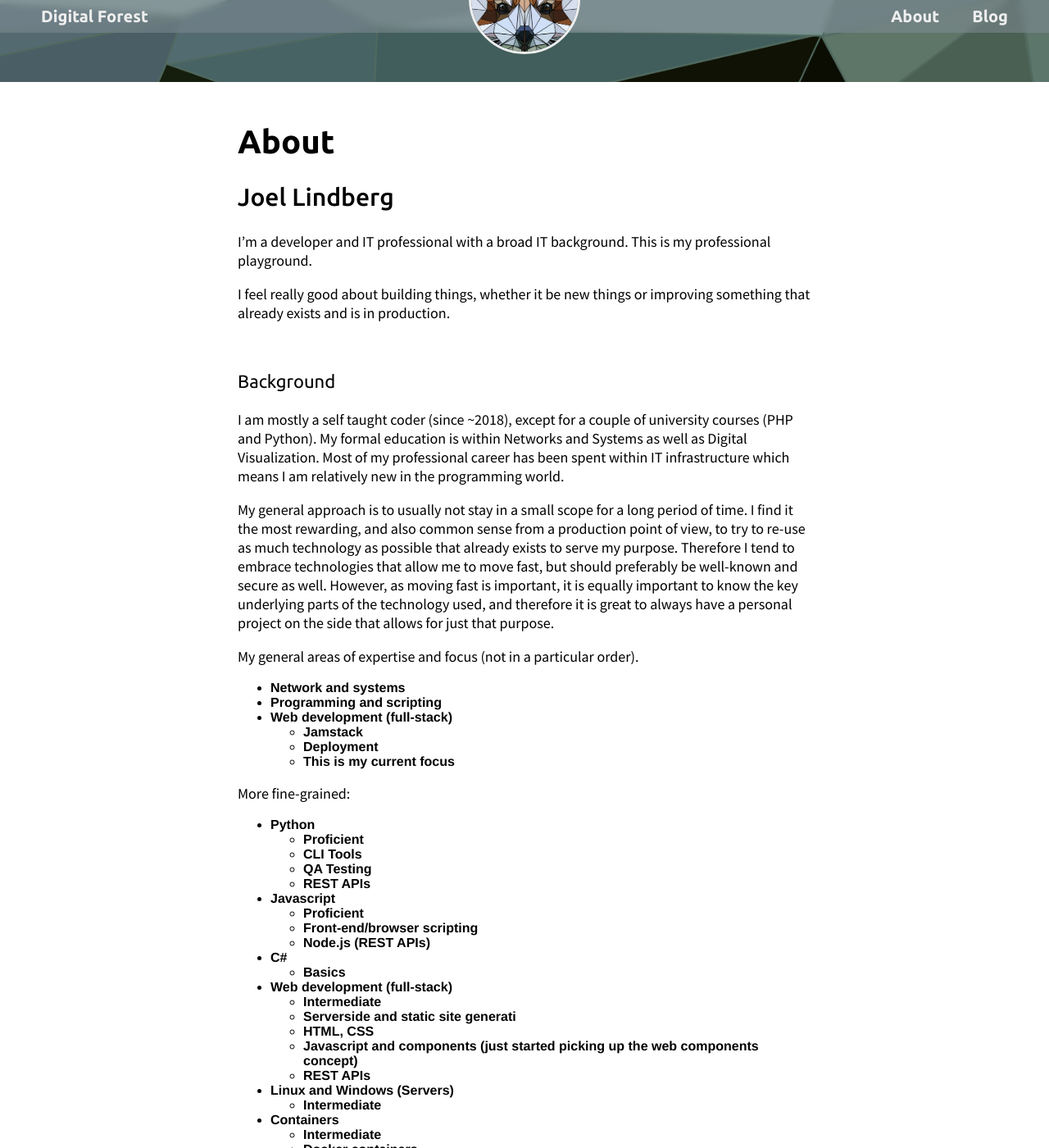
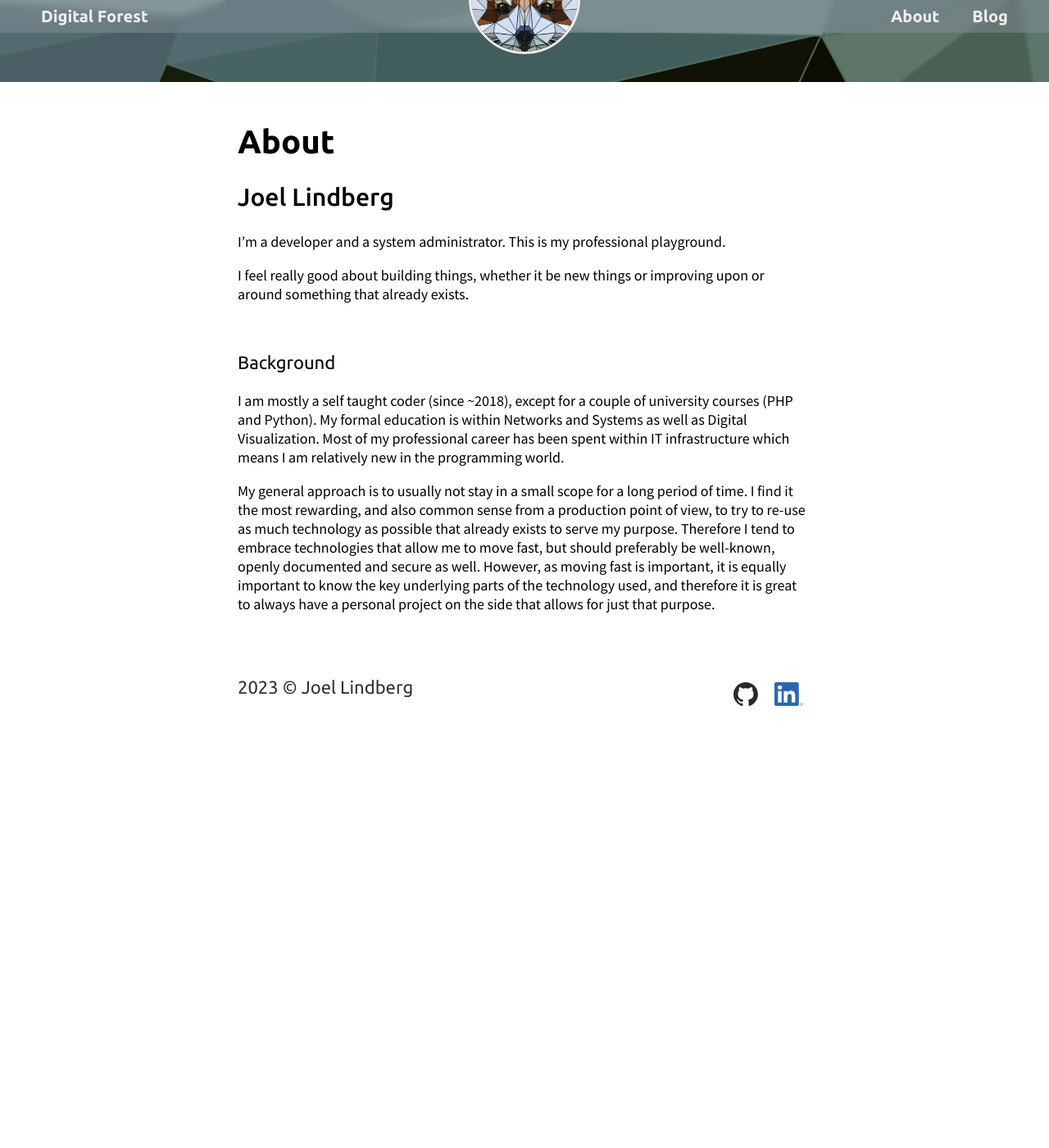
Before and after one commit to JoelLindberg/digital-forest, a Jekyll site: the page built from about.md, in a window 1280 px wide and 1400 px high. Shown: the whole window at 82% size. Built offline with Jekyll 4.4.1, drawn with Linux system fonts in a browser that asks for light colours; some of the changed text lies outside the part shown.

Commit message:
Simplified about
Simplified about page content

```diff
--- a/about.md
+++ b/about.md
@@ -2,16 +2,16 @@
 layout: default
 title: About
 subtitle: Joel Lindberg
-tags: ["joel lindberg", "developer", "network", "systems"]
+tags: ["joel lindberg", "developer", "system administrator"]
 ---
 
 # About
 
 ## {{ page.subtitle }}
 
-I'm a developer and IT professional with a broad IT background. This is my professional playground.
+I'm a developer and a system administrator. This is my professional playground.
 
-I feel really good about building things, whether it be new things or improving something that already exists and is in production.
+I feel really good about building things, whether it be new things or improving upon or around something that already exists.
 
 <br />
 
@@ -19,50 +19,4 @@
 
 I am mostly a self taught coder (since ~2018), except for a couple of university courses (PHP and Python). My formal education is within Networks and Systems as well as Digital Visualization. Most of my professional career has been spent within IT infrastructure which means I am relatively new in the programming world.
 
-My general approach is to usually not stay in a small scope for a long period of time. I find it the most rewarding, and also common sense from a production point of view, to try to re-use as much technology as possible that already exists to serve my purpose. Therefore I tend to embrace technologies that allow me to move fast, but should preferably be well-known and secure as well. However, as moving fast is important, it is equally important to know the key underlying parts of the technology used, and therefore it is great to always have a personal project on the side that allows for just that purpose.
-
-My general areas of expertise and focus (not in a particular order).
-
-* Network and systems
-* Programming and scripting
-* Web development (full-stack)
-  - Jamstack
-  - Deployment
-  - This is my current focus
-
-More fine-grained:
-
-* Python
-  - Proficient
-  - CLI Tools
-  - QA Testing
-  - REST APIs
-* Javascript
-  - Proficient
-  - Front-end/browser scripting
-  - Node.js (REST APIs)
-* C#
-  - Basics
-* Web development (full-stack)
-  - Intermediate
-  - Serverside and static site generati
-  - HTML, CSS
-  - Javascript and components (just started picking up the web components concept)
-  - REST APIs
-* Linux and Windows (Servers)
-  - Intermediate
-* Containers
-  - Intermediate
-  - Docker containers
-* Databases
-  - Basics
-* Documentation
-  - I actually enjoy documenting my work!
-* Networking:
-  - Proficient
-  - Load balancing, firewalls and VPN
-  - TCP/IP, DNS, DHCP, FTP, SSH/SFTP, HTTP
-* SSL/TLS Certificates
-  - Basics
-* General security awareness and methodology
-  - Basics
+My general approach is to usually not stay in a small scope for a long period of time. I find it the most rewarding, and also common sense from a production point of view, to try to re-use as much technology as possible that already exists to serve my purpose. Therefore I tend to embrace technologies that allow me to move fast, but should preferably be well-known, openly documented and secure as well. However, as moving fast is important, it is equally important to know the key underlying parts of the technology used, and therefore it is great to always have a personal project on the side that allows for just that purpose.
```
